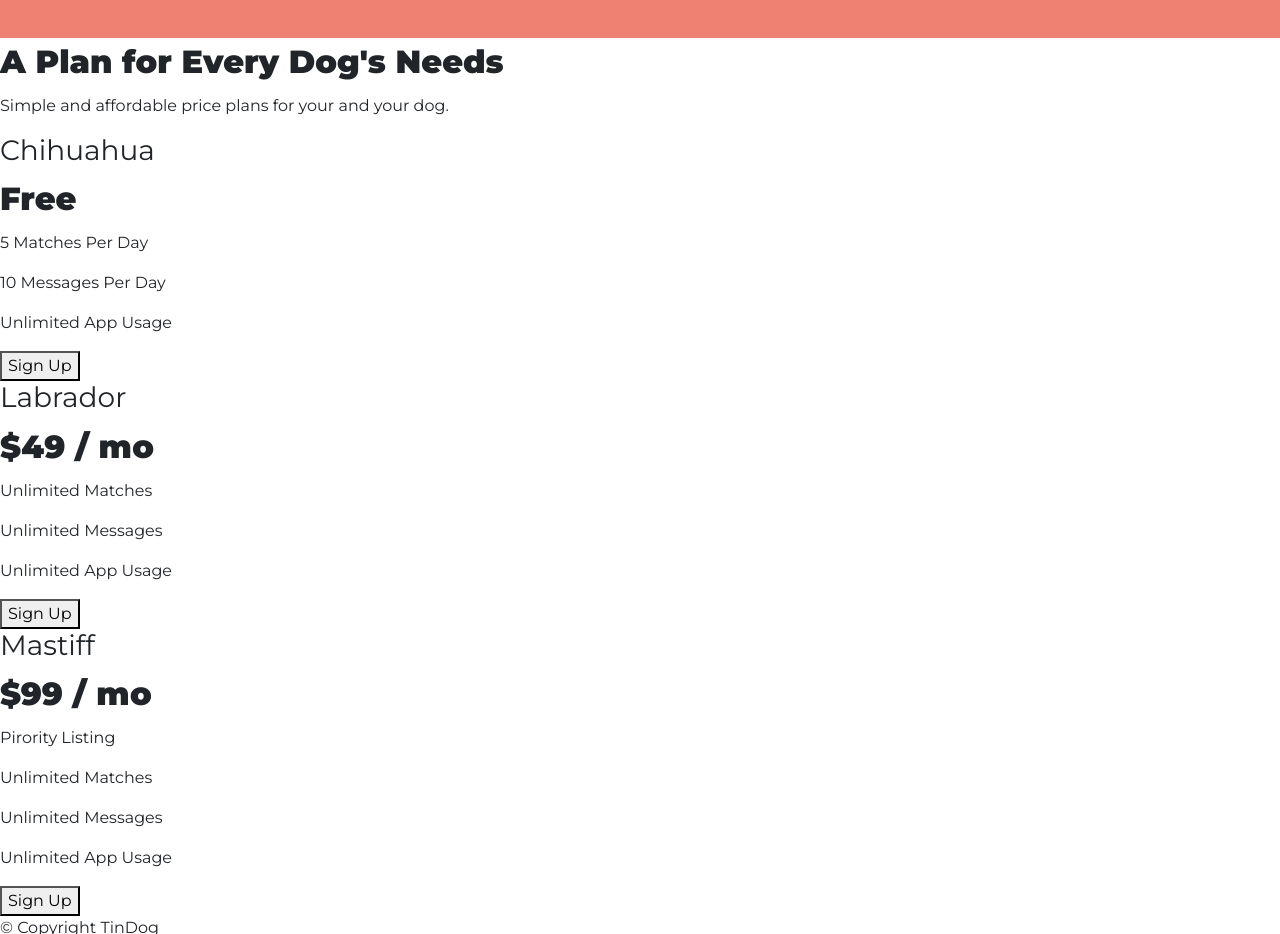
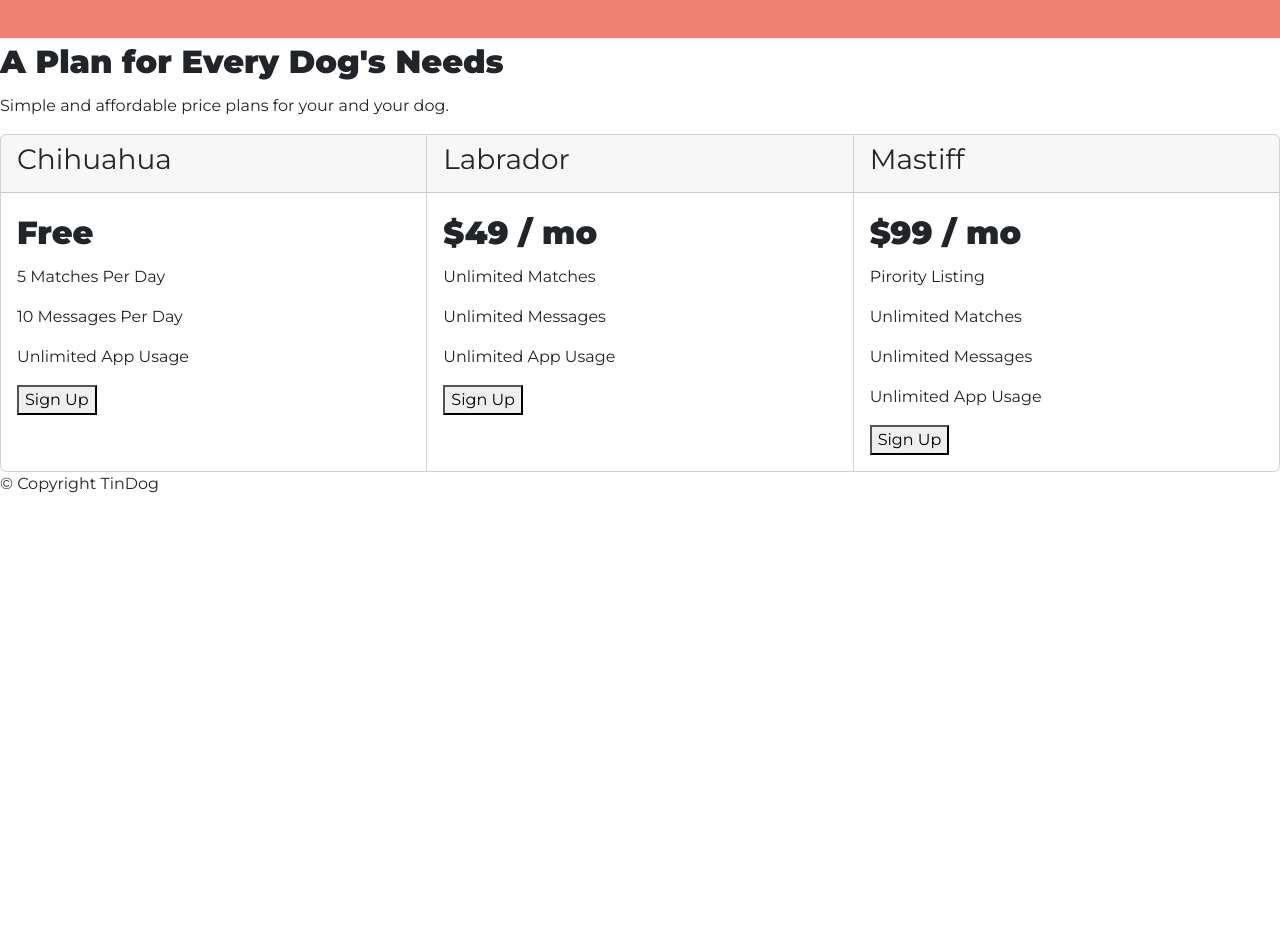
Before and after one commit to tiffany-simionescu/tindog-app, a plain HTML site: page index.html in a window 1280 px wide. Shown: the part 1660-2594 px from the top of the page. After the commit the page ends 2172 px from the top, so only its background shows below. Drawn offline with nearby package versions, Linux system fonts and the light colour scheme.

Commit message:
Added cards in pricing section.

```diff
--- a/index.html
+++ b/index.html
@@ -145,30 +145,52 @@
       <h2>A Plan for Every Dog's Needs</h2>
       <p>Simple and affordable price plans for your and your dog.</p>
 
+      <!-- Card Group -->
+      <div class="card-group">
 
+        <!-- Chihuahua Card -->
+        <div class="card">
+          <div class="card-header">
             <h3>Chihuahua</h3>
+          </div>
+          <div class="card-body">
             <h2>Free</h2>
             <p>5 Matches Per Day</p>
             <p>10 Messages Per Day</p>
             <p>Unlimited App Usage</p>
             <button type="button">Sign Up</button>
+          </div>
+        </div>
 
-
+        <!-- Labrador Card -->
+        <div class="card">
+          <div class="card-header">
             <h3>Labrador</h3>
+          </div>
+          <div class="card-body">
             <h2>$49 / mo</h2>
             <p>Unlimited Matches</p>
             <p>Unlimited Messages</p>
             <p>Unlimited App Usage</p>
             <button type="button">Sign Up</button>
+          </div>
+        </div>
 
-
+        <!-- Mastiff Card -->
+        <div class="card">
+          <div class="card-header">
             <h3>Mastiff</h3>
+          </div>
+          <div class="card-body">
             <h2>$99 / mo</h2>
             <p>Pirority Listing</p>
             <p>Unlimited Matches</p>
             <p>Unlimited Messages</p>
             <p>Unlimited App Usage</p>
             <button type="button">Sign Up</button>
+          </div>
+        </div>
+      </div>
 
     </section>
 
```
Lines whose indentation alone changed are shown as unchanged.
